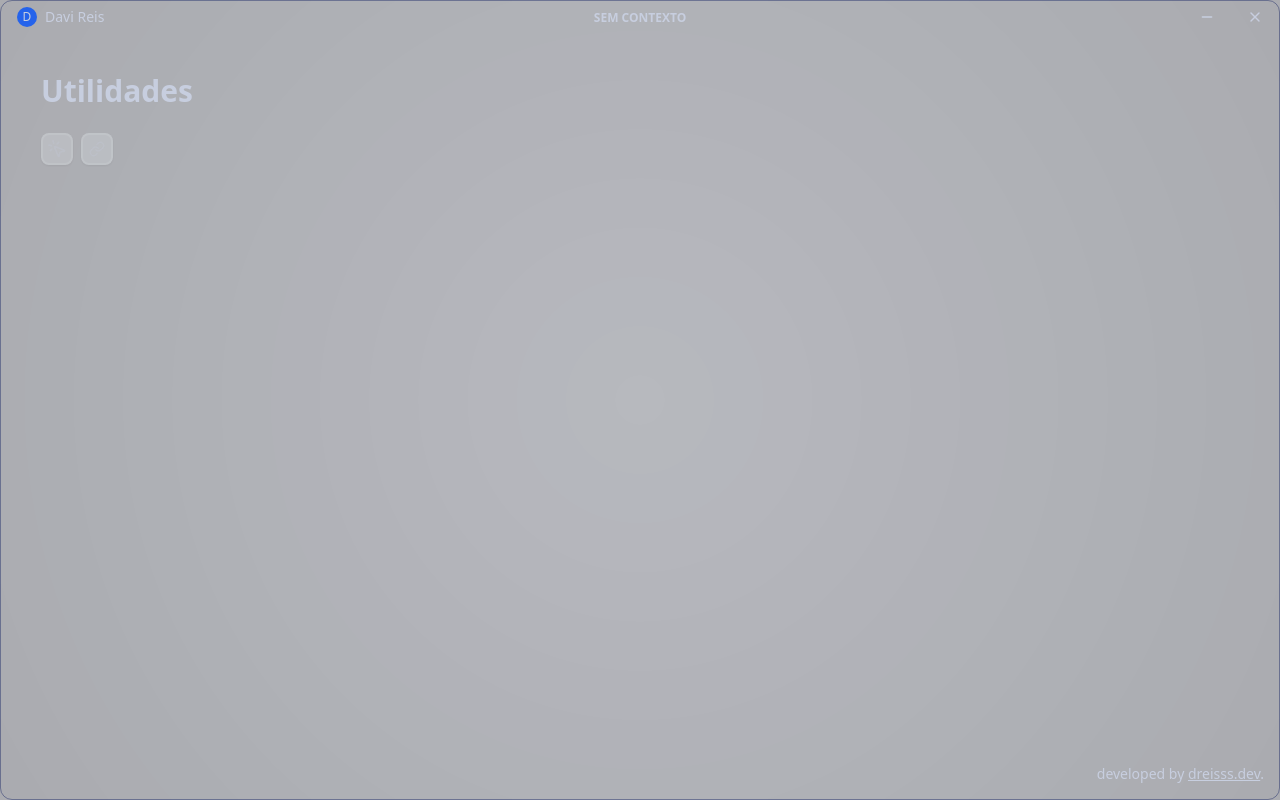
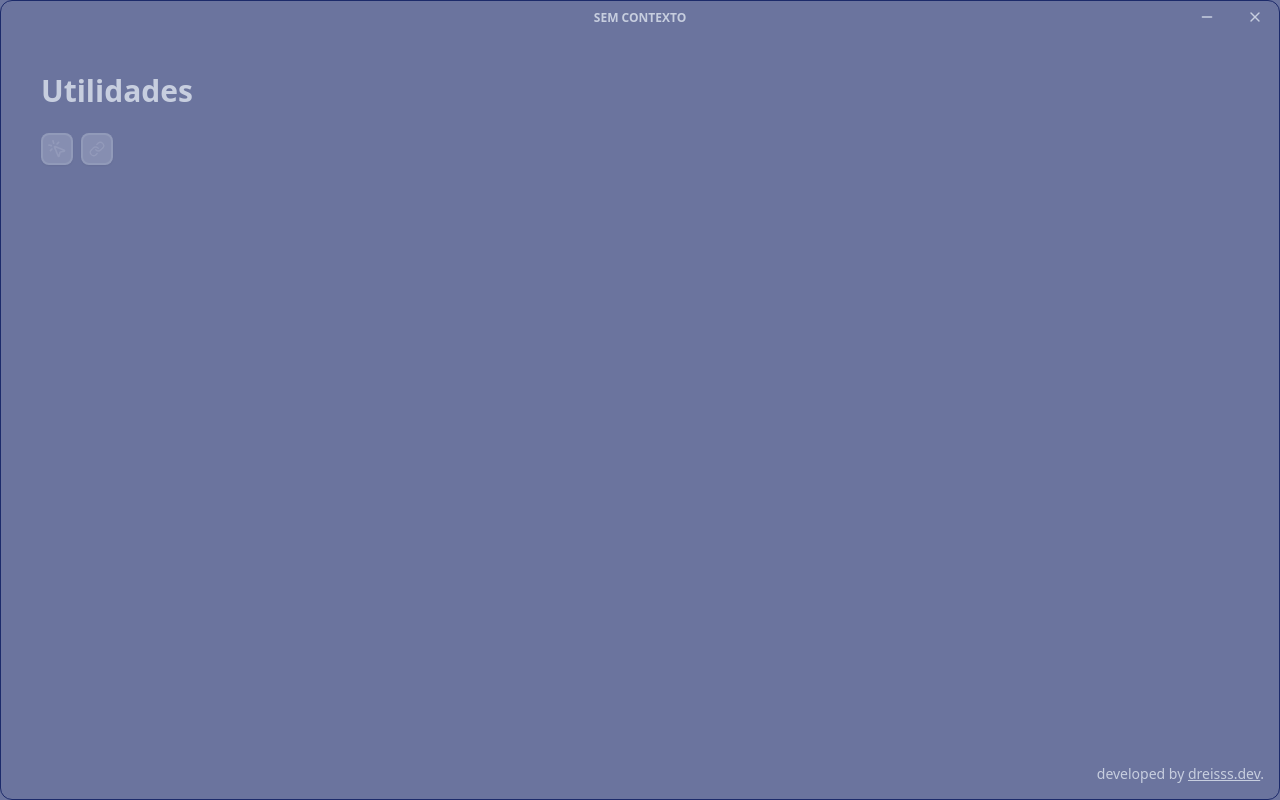
Before and after one commit to dxdotdev/tpf-ut, a SvelteKit app in the folder front/: page / in a window 1280 px wide. Built offline with nearby package versions, Linux system fonts and the light colour scheme.

Commit message:
feat: some small ui changes

```diff
--- a/front/src/app.css
+++ b/front/src/app.css
@@ -3,8 +3,7 @@
 @tailwind utilities;
 
 :root {
-  @apply flex h-screen w-screen flex-col rounded-xl border border-base-100/40 bg-base-100/10;
-  background-image: radial-gradient(100vw, rgba(0, 0, 0, 0.2), rgba(0, 0, 0, 0.3));
+  @apply flex h-screen w-screen flex-col overflow-hidden rounded-xl border border-base-100/80 bg-base-100/60;
   user-select: none;
   cursor: default;
 }
--- a/front/src/components/titlebar/index.svelte
+++ b/front/src/components/titlebar/index.svelte
@@ -8,8 +8,8 @@
 
 <header data-tauri-drag-region class="flex flex-1 items-center justify-between">
   <div data-tauri-drag-region class="flex flex-1 items-center gap-2">
-    <span class="ml-4 flex h-5 w-5 items-center justify-center rounded-full bg-blue-600 text-xs">D</span>
-    <span class="text-sm">Davi Reis</span>
+    <!-- <span class="ml-4 flex h-5 w-5 items-center justify-center rounded-full bg-blue-600 text-xs">D</span> -->
+    <!-- <span class="text-sm">Davi Reis</span> -->
   </div>
 
   <ContextPicker />
@@ -33,7 +33,7 @@
     <!-- <Maximize class="h-4 w-4" /> -->
     <!-- </button> -->
 
-    <button on:click={appWindow.close} class="btn btn-ghost btn-sm w-12 rounded-none hover:bg-error/80">
+    <button on:click={appWindow.close} class="btn btn-ghost btn-sm w-12 rounded-none rounded-tr-xl hover:bg-error/80">
       <X class="h-4 w-4" />
     </button>
   </div>
```
